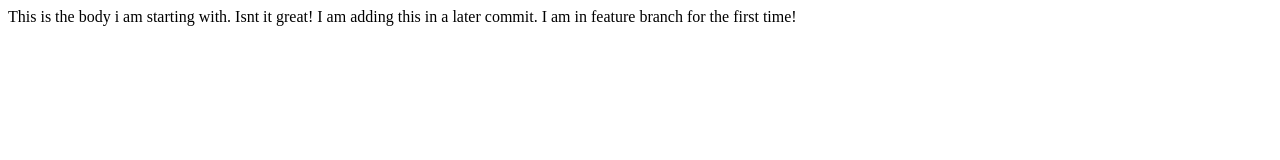
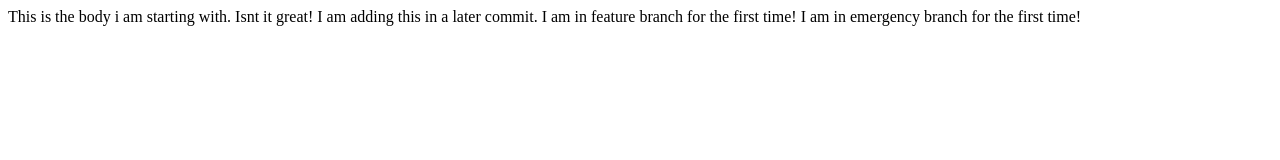
Before and after one commit to rozabahmani/git_test, a plain HTML site: page index.html in a window 1280 px wide. Drawn offline with Linux system fonts and the light colour scheme.

Commit message:
fix an issue

```diff
--- a/index.html
+++ b/index.html
@@ -9,5 +9,6 @@
     This is the body i am starting with. Isnt it great!
     I am adding this in a later commit.
     I am in feature branch for the first time!
+    I am in emergency branch for the first time!
 </body>
 </html>
```
